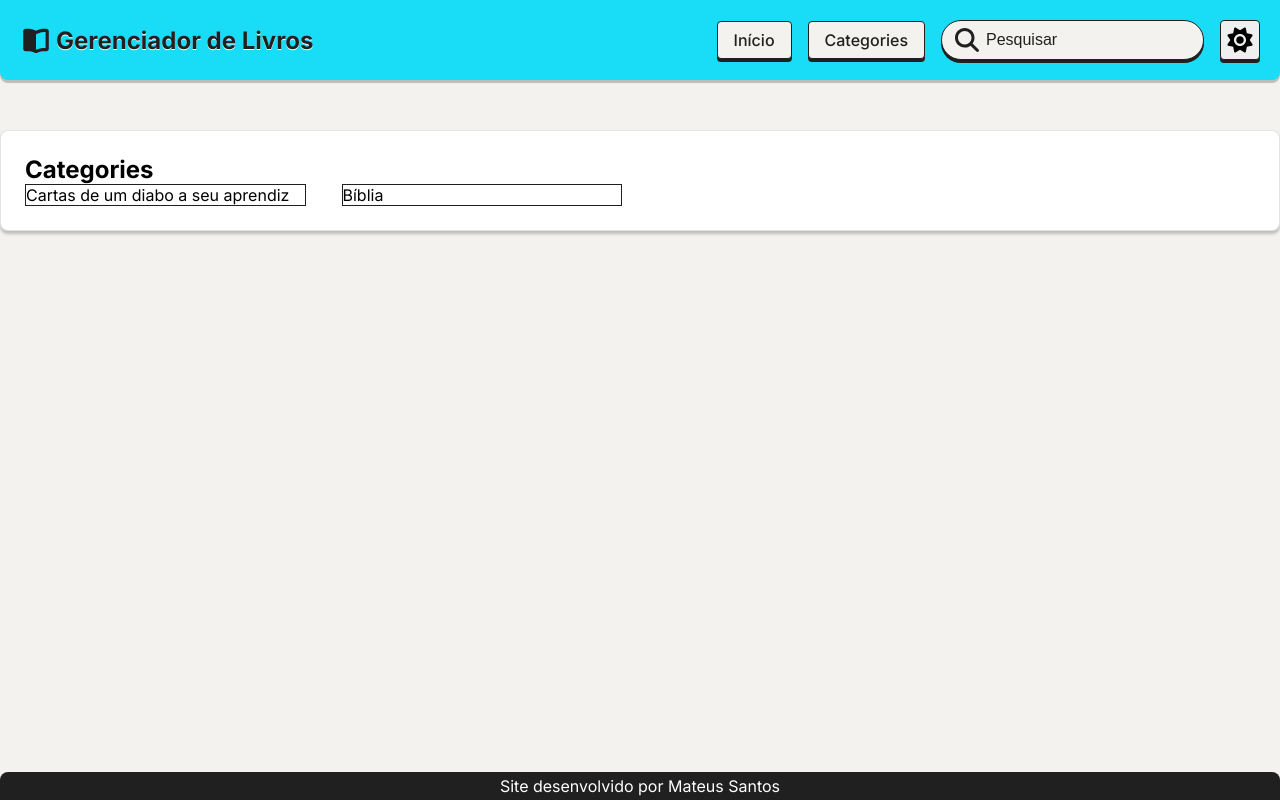
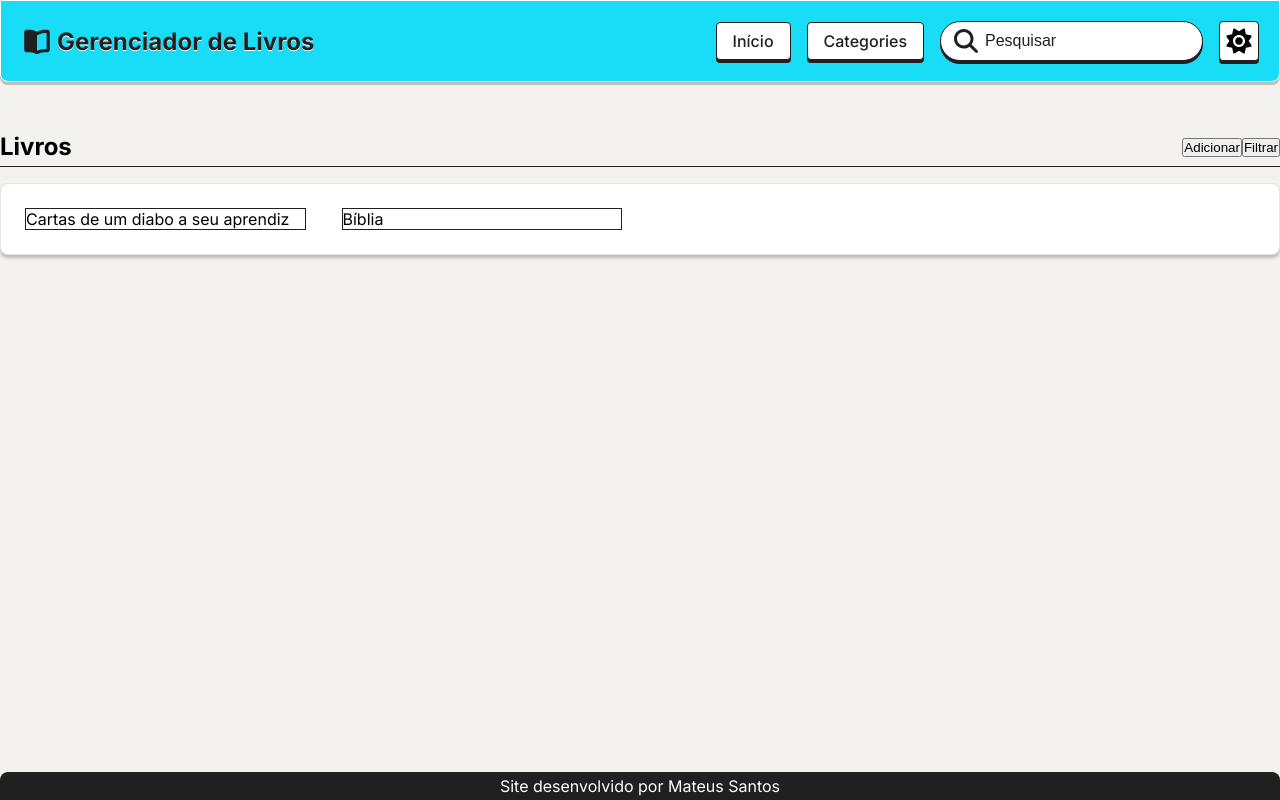
Before and after one commit to MateusSKV9/gerenciador-livros, a React (Vite) app: page / in a window 1280 px wide. Built offline with nearby package versions, Linux system fonts and the light colour scheme.

Commit message:
feat: add headerSection and containerUI components

```diff
--- a/src/pages/Books/Books.tsx
+++ b/src/pages/Books/Books.tsx
@@ -1,6 +1,9 @@
 import { useState } from "react";
 import styles from "./Books.module.css";
 import { Book } from "../../features/books/components/Book/Book";
+import { ContainerUI } from "../../shared/components/ContainerUI/ContainerUI";
+import { HeaderSection } from "../../shared/components/HeaderSection/HeaderSection";
+import { Button } from "../../shared/components/Button/Button";
 
 const initialBooks = [
 	{
@@ -30,13 +33,18 @@
 
 	return (
 		<section className={styles.section}>
-			<h1>Categories</h1>
+			<HeaderSection title="Livros">
+				<div className={`${styles.container_buttons}`}>
+					<Button>Adicionar</Button>
+					<Button icon="filter">Filtrar</Button>
+				</div>
+			</HeaderSection>
 
-			<div className={styles.container_books}>
+			<ContainerUI variant="books">
 				{books.map((book) => (
 					<Book key={book.id} name={book.name} />
 				))}
-			</div>
+			</ContainerUI>
 		</section>
 	);
 };
--- /dev/null
+++ b/src/shared/components/ContainerUI/ContainerUI.module.css
@@ -0,0 +1,13 @@
+.container {
+	padding: 24px;
+	background-color: var(--white);
+	border-radius: 8px;
+	box-shadow: 0px 3px 3px var(--box-shadow);
+	border: 1px solid var(--border);
+}
+
+.books {
+	display: grid;
+	grid-template-columns: repeat(4, 1fr);
+	gap: 36px;
+}
--- /dev/null
+++ b/src/shared/components/ContainerUI/ContainerUI.tsx
@@ -0,0 +1,11 @@
+import styles from "./ContainerUI.module.css";
+import type { ReactNode } from "react";
+
+type ContainerProps = {
+	children: ReactNode;
+	variant: "books" | "categories";
+};
+
+export const ContainerUI = ({ children, variant }: ContainerProps) => {
+	return <div className={`${styles.container} ${styles[variant]}`}>{children}</div>;
+};
--- /dev/null
+++ b/src/shared/components/HeaderSection/HeaderSection.module.css
@@ -0,0 +1,8 @@
+.header_section {
+	display: flex;
+	justify-content: space-between;
+	align-items: center;
+
+	border-bottom: 1px solid var(--black);
+	padding-bottom: 5px;
+}
--- /dev/null
+++ b/src/shared/components/HeaderSection/HeaderSection.tsx
@@ -0,0 +1,16 @@
+import styles from "./HeaderSection.module.css";
+import type { ReactNode } from "react";
+
+type HeaderSection = {
+	children: ReactNode;
+	title: string;
+};
+
+export const HeaderSection = ({ children, title }: HeaderSection) => {
+	return (
+		<div className={styles.header_section}>
+			<h1>{title}</h1>
+			{children}
+		</div>
+	);
+};
--- a/src/shared/layout/Header/Header.module.css
+++ b/src/shared/layout/Header/Header.module.css
@@ -5,6 +5,7 @@
 
 	background-color: var(--highlight);
 	color: var(--black);
+	border: 1px solid var(--white);
 
 	display: flex;
 	justify-content: space-between;
@@ -57,7 +58,7 @@
 }
 
 .link {
-	background-color: var(--secondary);
+	background-color: var(--white);
 	padding: 8px 16px;
 	border-radius: 4px;
 
@@ -68,7 +69,7 @@
 }
 
 .search {
-	background-color: var(--secondary);
+	background-color: var(--white);
 	padding: 2px 10px;
 	border-radius: 32px;
 	border: 1px solid var(--black);
@@ -97,8 +98,8 @@
 
 .button_theme {
 	border: 1px solid var(--black);
-	border: 1px solid var(--black);
 	box-shadow: 0px 3px 0px var(--black);
+	background-color: var(--white);
 	border-radius: 4px;
 	padding: 4px;
 	display: flex;
--- a/src/shared/layout/Main/Main.module.css
+++ b/src/shared/layout/Main/Main.module.css
@@ -5,9 +5,7 @@
 }
 
 .main > section {
-	padding: 24px;
-	background-color: var(--white);
-	border-radius: 8px;
-	box-shadow: 0px 3px 3px var(--box-shadow);
-	border: 1px solid var(--border);
+	display: flex;
+	flex-direction: column;
+	gap: 16px;
 }
```
